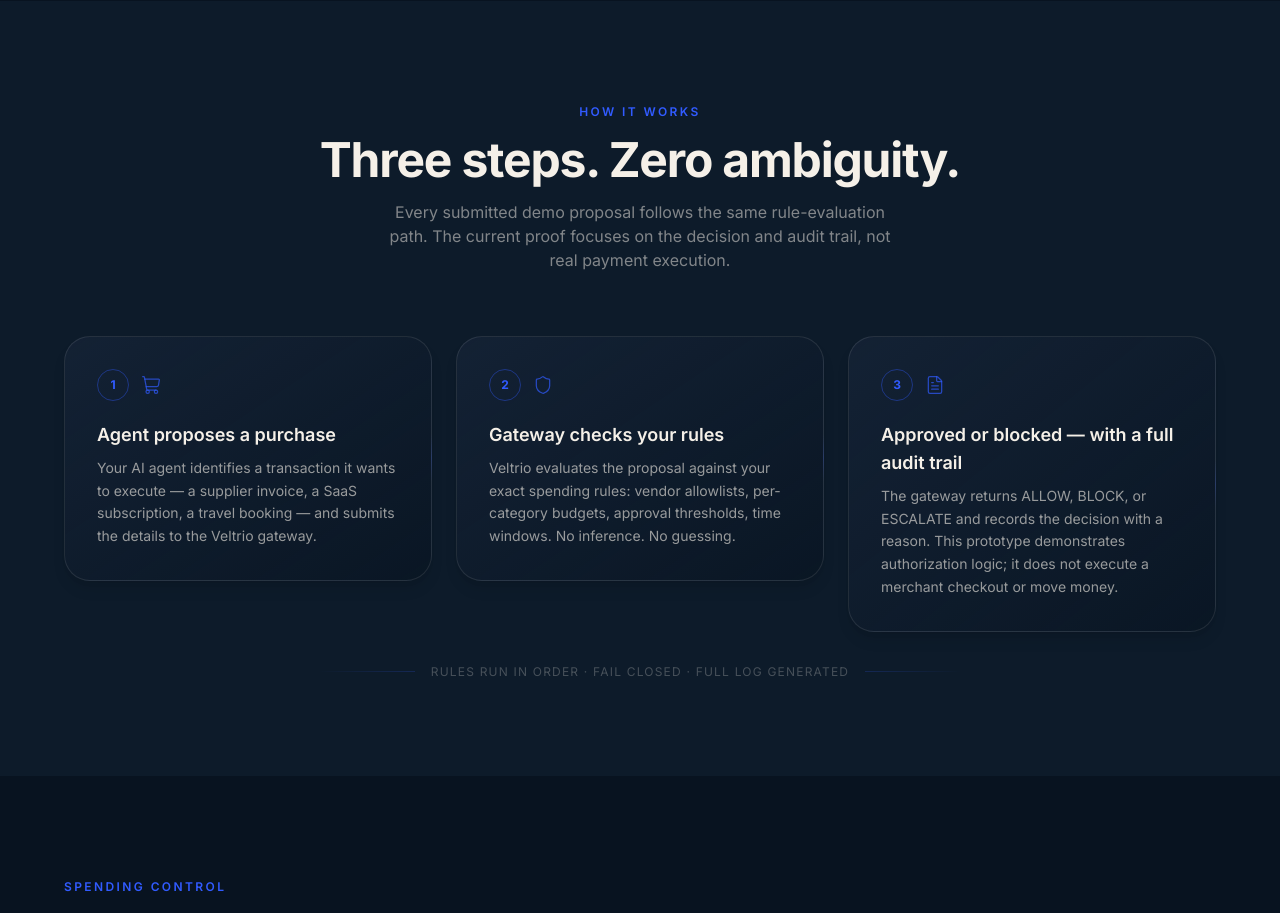
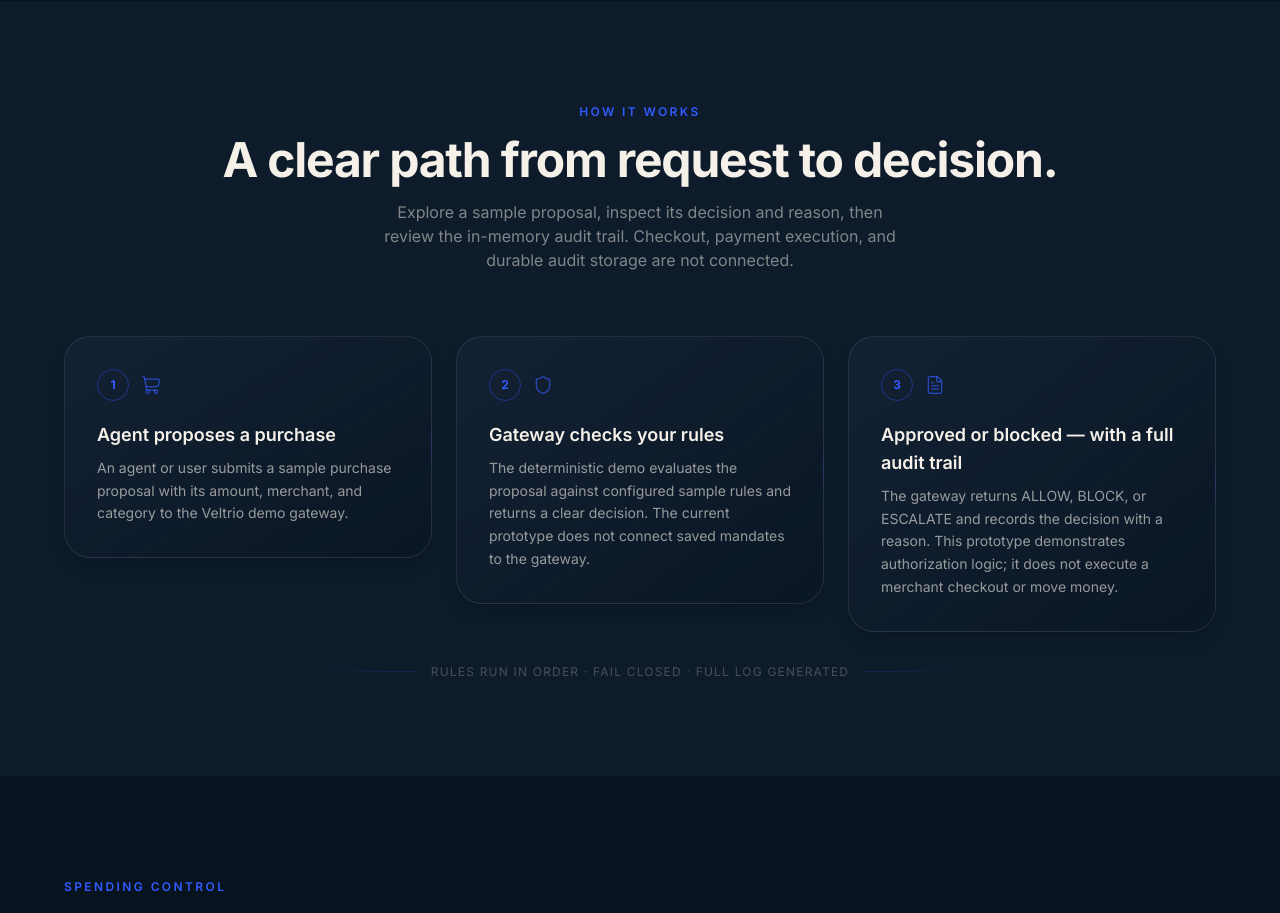
Before and after one commit to Saishashank2425/veltrio, a Next.js app: page / in a window 1280 px wide. Shown: the part 1440-2353 px from the top of the page. Built offline with nearby package versions, Linux system fonts and the light colour scheme.

Commit message:
Align homepage workflow copy with implemented demo

```diff
--- a/components/sections/HowItWorks.tsx
+++ b/components/sections/HowItWorks.tsx
@@ -11,14 +11,14 @@
     icon: ShoppingCart,
     title: "Agent proposes a purchase",
     description:
-      "Your AI agent identifies a transaction it wants to execute — a supplier invoice, a SaaS subscription, a travel booking — and submits the details to the Veltrio gateway.",
+      "An agent or user submits a sample purchase proposal with its amount, merchant, and category to the Veltrio demo gateway.",
   },
   {
     step: 2,
     icon: Shield,
     title: "Gateway checks your rules",
     description:
-      "Veltrio evaluates the proposal against your exact spending rules: vendor allowlists, per-category budgets, approval thresholds, time windows. No inference. No guessing.",
+      "The deterministic demo evaluates the proposal against configured sample rules and returns a clear decision. The current prototype does not connect saved mandates to the gateway.",
   },
   {
     step: 3,
@@ -37,10 +37,10 @@
         <div className="text-center mb-16">
           <SectionLabel light>How it works</SectionLabel>
           <h2 className="text-4xl sm:text-5xl font-bold text-ivory tracking-tight">
-            Three steps. Zero ambiguity.
+            A clear path from request to decision.
           </h2>
           <p className="mt-4 text-ivory/50 max-w-lg mx-auto text-base">
-            Every submitted demo proposal follows the same rule-evaluation path. The current proof focuses on the decision and audit trail, not real payment execution.
+            Explore a sample proposal, inspect its decision and reason, then review the in-memory audit trail. Checkout, payment execution, and durable audit storage are not connected.
           </p>
         </div>
 
```
